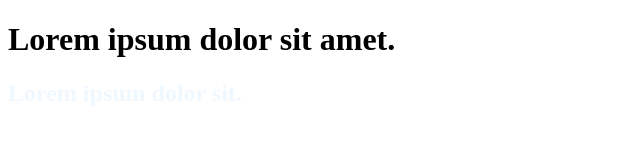
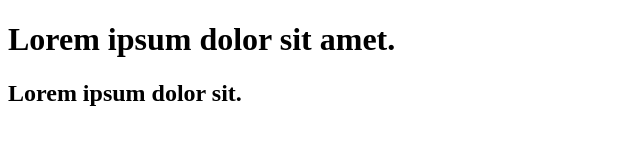
Before and after one commit to HARIHARASUDAN15/Frontendclass, a plain HTML site: page index.html in a window 1280 px wide. Shown: the whole page, without its empty margins (0-640 px from the left). Drawn offline with Linux system fonts and the light colour scheme.

Commit message:
update style.css

```diff
--- a/style.css
+++ b/style.css
@@ -1,6 +1,3 @@
 h1{
     color: black;
 }
-h2{
-    color: aliceblue;
-}
```
